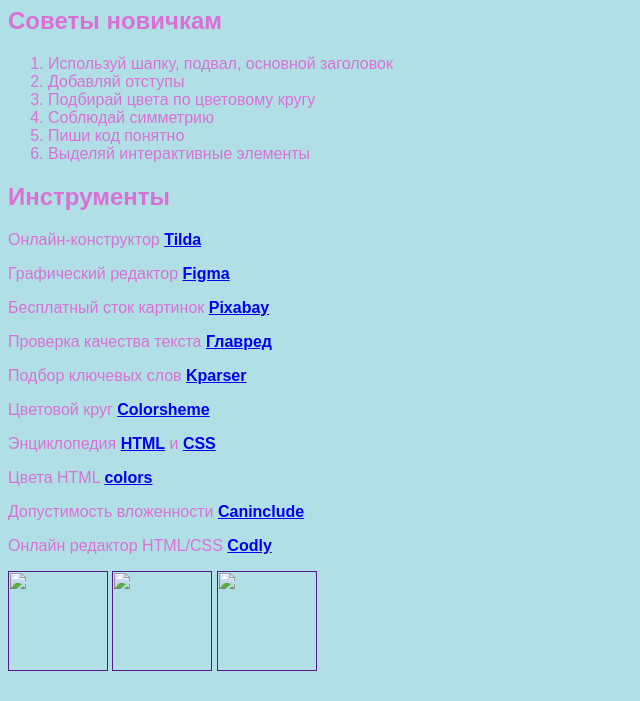
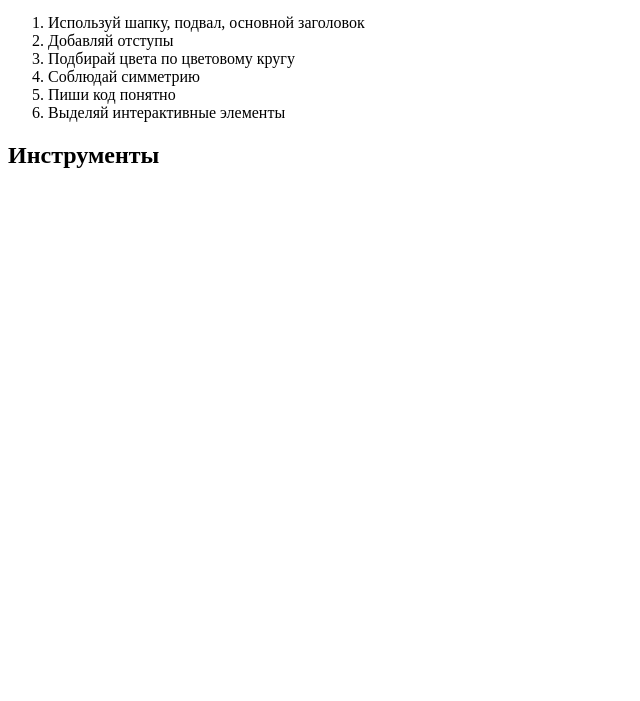
Before and after one commit to algoritmikaulanude/algoritmikaulanude.github.io, a plain HTML site: page portfolio.html in a window 1280 px wide. Shown: the part 99-800 px from the top of the page, without its empty margins (0-640 px from the left). Drawn offline with Linux system fonts and the light colour scheme.

Commit message:
Update portfolio.html

```diff
--- a/portfolio.html
+++ b/portfolio.html
@@ -1,12 +1,10 @@
 <html>
   <head>
     <title>Полезная информация</title>
-    <link rel="stylesheet" href="style.css"/>
+
   </head>
   <body>
-    <header>
-      <a class="link-header" href="index.html">Главная</a>
-    </header>
+
     <main>
       <h1>Полезная информация</h1>
       <h2>Советы новичкам</h2>
@@ -19,21 +17,7 @@
         <li>Выделяй интерактивные элементы</li>
       </ol>
       <h2>Инструменты</h2>
-      <p>Онлайн-конструктор <a class="link-text" href="https://tilda.cc/ru/"><b>Tilda</b></a></p>
-      <p>Графический редактор <a class="link-text" href="https://www.figma.com/"><b>Figma</b></a></p>
-      <p>Бесплатный сток картинок <a class="link-text" href="https://pixabay.com/"><b>Pixabay</b></a></p>
-      <p>Проверка качества текста <a class="link-text" href="https://glvrd.ru/"><b>Главред</b></a></p>
-      <p>Подбор ключевых слов <a class="link-text" href="https://kparser.com/"><b>Kparser</b></a></p>
-      <p>Цветовой круг <a class="link-text" href="https://colorscheme.ru/"><b>Colorsheme</b></a></p>
-      <p>Энциклопедия <a class="link-text" href="http://htmlbook.ru/html"><b>HTML</b></a> и <a class="link-text" href="http://htmlbook.ru/css"><b>CSS</b></a></p>
-      <p>Цвета HTML <a class="link-text" href="https://colorscheme.ru/html-colors.html"><b>colors</b></a></p>
-      <p>Допустимость вложенности <a class="link-text" href="https://caninclude.glitch.me/"><b>Caninclude</b></a></p>
-      <p>Онлайн редактор HTML/CSS <a  class="link-text" href="https://codly.ru/"><b>Codly</b></a></p>
     </main>
-    <footer>
-      <a class="social" href=""><img src="/uploads/2021/04/social1_0_1618254571.png" width="100px" height="100px"/></a>
-      <a class="social" href=""><img src="/uploads/2021/04/Group%201_0_1618254571.png" width="100px" height="100px"/></a>
-      <a class="social" href=""><img src="/uploads/2021/04/social3_0_1618254571.png" width="100px" height="100px"/></a>
-    </footer>
+
   </body>
 </html>
```
